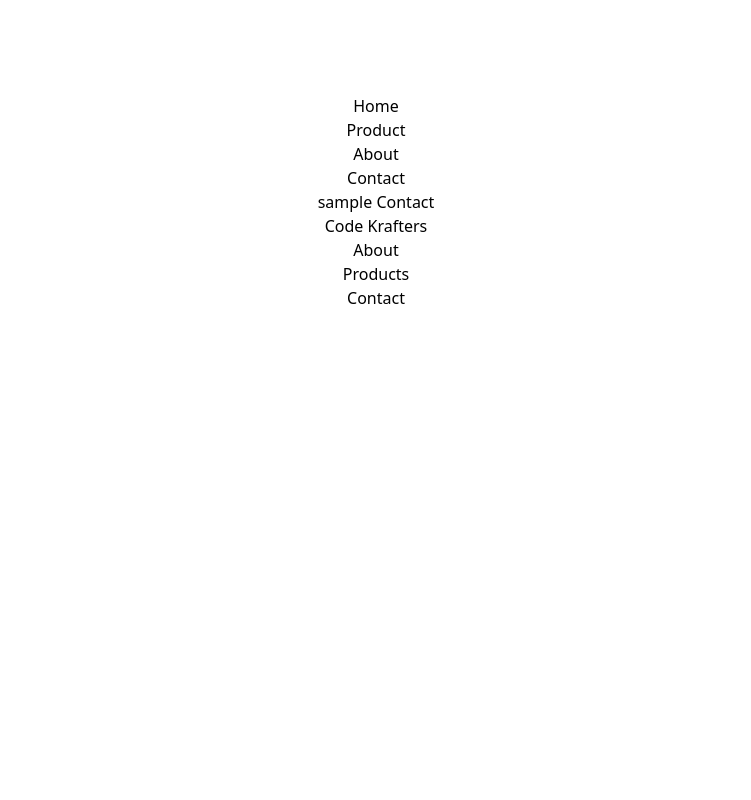
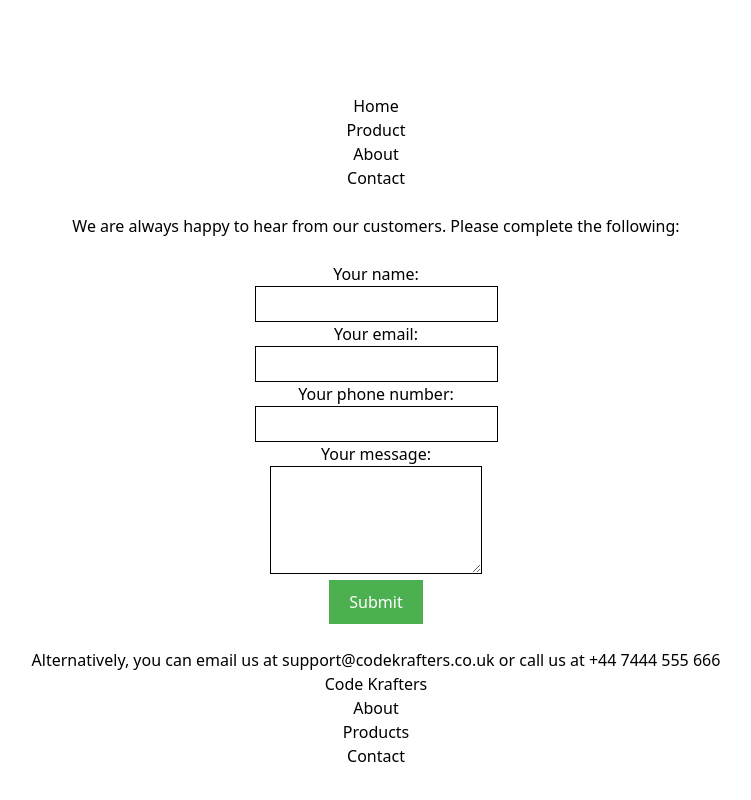
Before and after one commit to emigri/codeKrafters, a React (Vite) app: page /Contact in a window 1280 px wide. Shown: the part 3634-4434 px from the top of the page, without its empty margins (264-1015 px from the left). Before the commit the page ends 3976 px from the top, so only its background shows below. Built offline with nearby package versions, Linux system fonts and the light colour scheme.

Commit message:
contact page
added the contact us page with forms for customer input

```diff
--- a/src/components/pages/Contact.jsx
+++ b/src/components/pages/Contact.jsx
@@ -1,8 +1,45 @@
+import React, { useState } from 'react';
+import '../../../public/assets/css/style.css'
 
-function Contact (){
+function Contact() {
+  const [name, setName] = useState('');
+  const [email, setEmail] = useState('');
+  const [phone, setPhone] = useState('');
+  const [message, setMessage] = useState('');
+
+  function handleSubmit(e) {
+    e.preventDefault()
+  }
 
   return (
-      <h1>sample Contact</h1>
+    <>
+    <br/>
+    <p>We are always happy to hear from our customers. Please complete the following:</p>
+    <br/>
+    <form id="contact-form" onSubmit={handleSubmit}>
+      <div className="form-group">
+        <p>Your name:</p>
+        <input type="text" className="input-field" id="name-input" value={name} onChange={(e) => setName(e.target.value)} />
+      </div>
+      <div className="form-group">
+        <p>Your email:</p>
+        <input type="email" className="input-field" id="email-input" value={email} onChange={(e) => setEmail(e.target.value)} />
+      </div>
+      <div className="form-control">
+        <p>Your phone number:</p>
+        <input type="phone" className="input-field" id="phone-input" value={phone} onChange={(e) => setPhone(e.target.value)} />
+      </div>
+      <div className="form-control">
+        <p>Your message:</p>
+        <textarea className="input-field" rows="4" id="message-input" value={message} onChange={(e) => setMessage(e.target.value)} />
+      </div>
+      <button type="submit" className="c-btn">Submit</button>
+    </form>
+    <br/>
+    <h1>Alternatively, you can email us at support@codekrafters.co.uk or call us at +44 7444 555 666</h1>
+  </>
   );
+
 }
+
 export default Contact;
```
